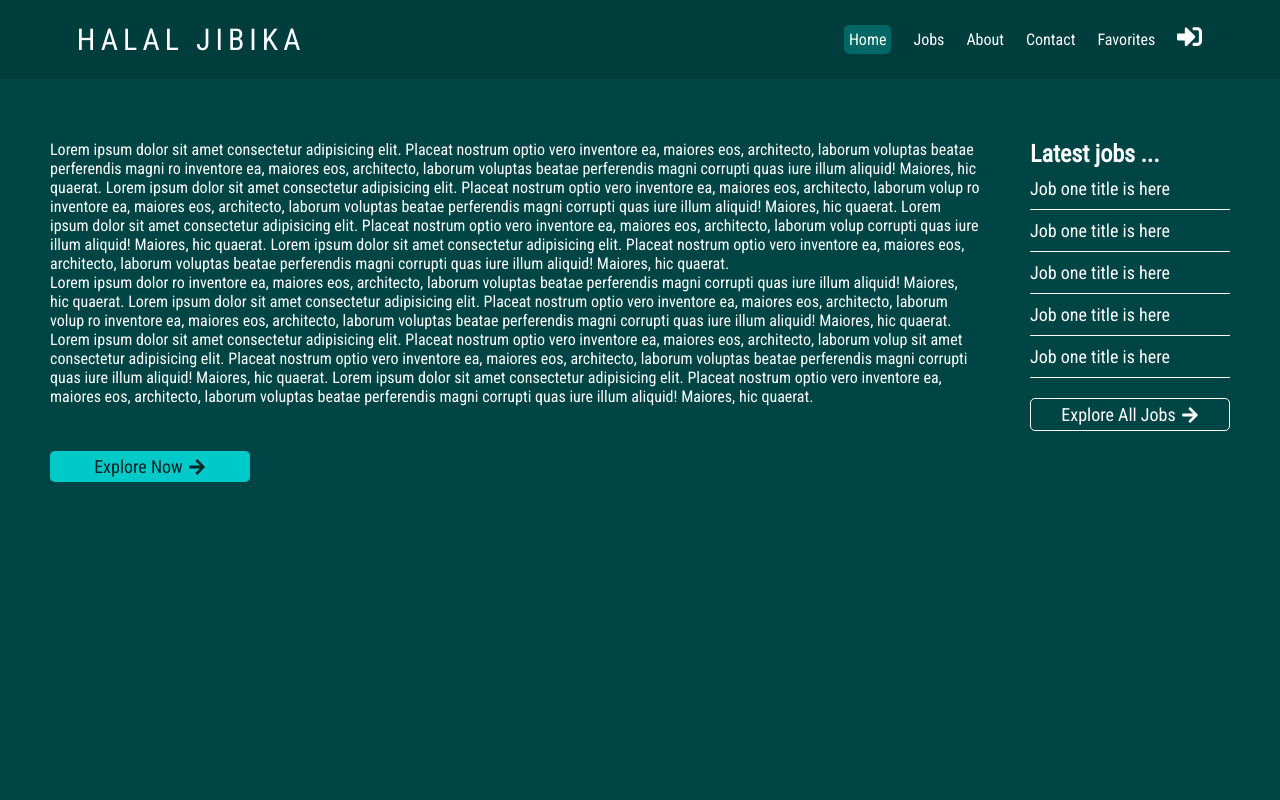
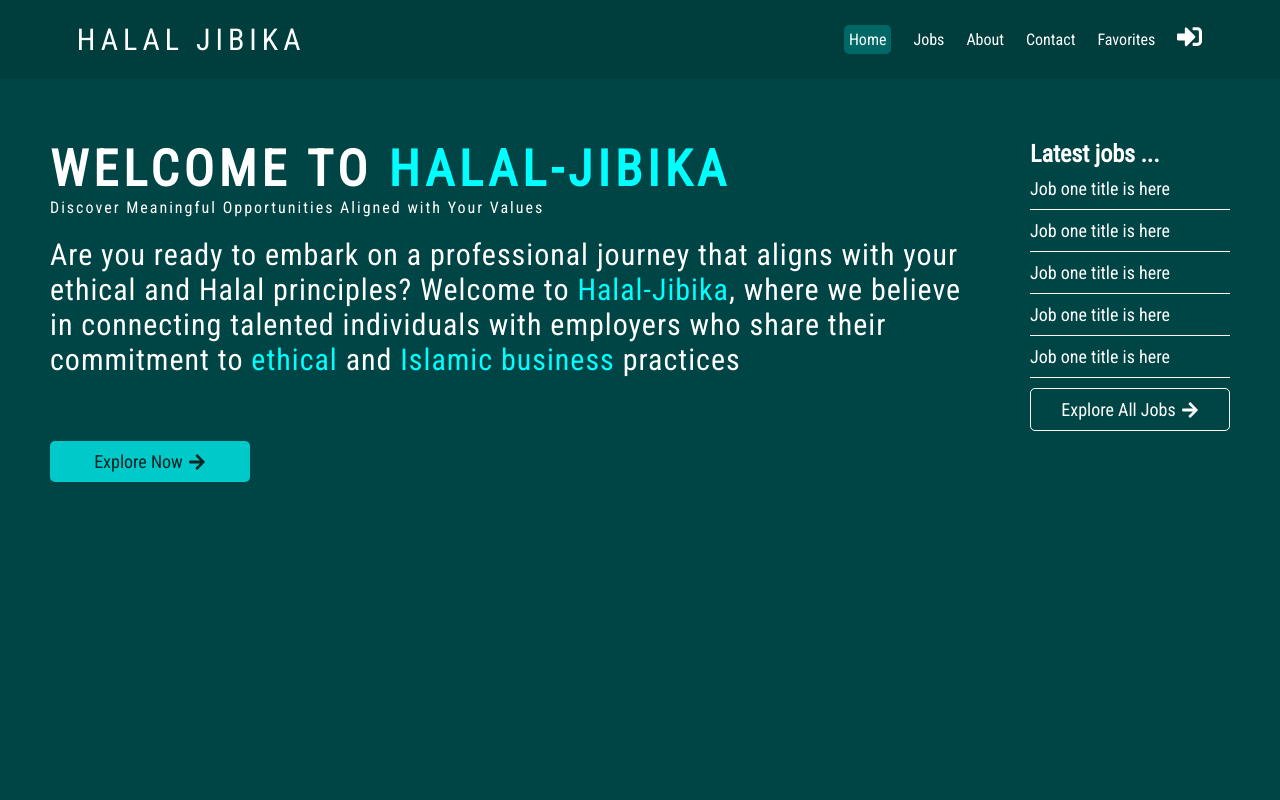
Before and after one commit to RashedAbdullah/Halal-jibika, a React (Vite) app: page / in a window 1280 px wide. Shown: the top 800 px of the page. Built offline with nearby package versions, Linux system fonts and the light colour scheme; no server answers.

Commit message:
home page design completed

```diff
--- a/src/components/pages/Home/HomePage.css
+++ b/src/components/pages/Home/HomePage.css
@@ -8,12 +8,12 @@
 
 .parentExloreBtn button {
     width: 100%;
-    padding: 5px;
+    padding: 10px;
     font-size: 18px;
     border-radius: 5px;
     background-color: rgb(0, 201, 201);
     color: rgb(0, 37, 37);
-    margin-top: 20px;
+    margin-top: 10px;
     transition: 0.4s;
 }
 
@@ -31,6 +31,30 @@ color: black;
     width: 80%;
 }
 
+.demoTexts h2 {
+    font-size: 50px;
+    text-transform: uppercase;
+    letter-spacing: 5px;
+}
+
+.demoTexts h2 > span {
+    color: aqua;
+}
+
+.demoTexts .demoTextDesc {
+    margin-top: 20px;
+    font-size: 30px;
+    letter-spacing: 1px;
+}
+
+.demoTexts .demoTextDesc > span {
+    color: aqua;
+}
+
+.homeUnderHead {
+    letter-spacing: 2px;
+}
+
 .latestJobs p {
     font-size: 18px;
     padding: 10px 0;
--- a/src/components/pages/Home/HomePage.jsx
+++ b/src/components/pages/Home/HomePage.jsx
@@ -24,41 +24,9 @@ const HomePage = () => {
     <div className="homePgaeMainDiv">
       <div className="demotextAndLatestJobs">
         <div className="demoTexts">
-          <p>
-            Lorem ipsum dolor sit amet consectetur adipisicing elit. Placeat
-            nostrum optio vero inventore ea, maiores eos, architecto, laborum
-            voluptas beatae perferendis magni ro inventore ea, maiores eos,
-            architecto, laborum voluptas beatae perferendis magni corrupti quas
-            iure illum aliquid! Maiores, hic quaerat. Lorem ipsum dolor sit amet
-            consectetur adipisicing elit. Placeat nostrum optio vero inventore
-            ea, maiores eos, architecto, laborum volup ro inventore ea, maiores
-            eos, architecto, laborum voluptas beatae perferendis magni corrupti
-            quas iure illum aliquid! Maiores, hic quaerat. Lorem ipsum dolor sit
-            amet consectetur adipisicing elit. Placeat nostrum optio vero
-            inventore ea, maiores eos, architecto, laborum volup corrupti quas
-            iure illum aliquid! Maiores, hic quaerat. Lorem ipsum dolor sit amet
-            consectetur adipisicing elit. Placeat nostrum optio vero inventore
-            ea, maiores eos, architecto, laborum voluptas beatae perferendis
-            magni corrupti quas iure illum aliquid! Maiores, hic quaerat.
-          </p>
-          <p>
-            Lorem ipsum dolor ro inventore ea, maiores eos, architecto, laborum
-            voluptas beatae perferendis magni corrupti quas iure illum aliquid!
-            Maiores, hic quaerat. Lorem ipsum dolor sit amet consectetur
-            adipisicing elit. Placeat nostrum optio vero inventore ea, maiores
-            eos, architecto, laborum volup ro inventore ea, maiores eos,
-            architecto, laborum voluptas beatae perferendis magni corrupti quas
-            iure illum aliquid! Maiores, hic quaerat. Lorem ipsum dolor sit amet
-            consectetur adipisicing elit. Placeat nostrum optio vero inventore
-            ea, maiores eos, architecto, laborum volup sit amet consectetur
-            adipisicing elit. Placeat nostrum optio vero inventore ea, maiores
-            eos, architecto, laborum voluptas beatae perferendis magni corrupti
-            quas iure illum aliquid! Maiores, hic quaerat. Lorem ipsum dolor sit
-            amet consectetur adipisicing elit. Placeat nostrum optio vero
-            inventore ea, maiores eos, architecto, laborum voluptas beatae
-            perferendis magni corrupti quas iure illum aliquid! Maiores, hic
-            quaerat.
-          </p>
+          <h2>Welcome to <span>Halal-Jibika</span> </h2>
+          <p className="homeUnderHead">Discover Meaningful Opportunities Aligned with Your Values</p>
+          <p className="demoTextDesc">Are you ready to embark on a professional journey that aligns with your ethical and Halal principles? Welcome to <span>Halal-Jibika</span>, where we believe in connecting talented individuals with employers who share their commitment to <span>ethical</span> and <span>Islamic business</span> practices</p>
         </div>
         <div className="">
           <div className="latestJobs">
--- a/src/components/pages/Jobs/Jobs.jsx
+++ b/src/components/pages/Jobs/Jobs.jsx
@@ -1,4 +1,4 @@
-import React from "react";
+import React, { useState } from "react";
 import { useLoaderData } from "react-router-dom";
 import SignleJob from "./SignleJob";
 import "./jobs.css";
@@ -6,15 +6,35 @@ import "./jobs.css";
 const Jobs = () => {
   const allJobs = useLoaderData();
 
+  const [updatedJobs, setUpdatedJobs] = useState([]);
+
+  const handleDeleteJob = (id) => {
+    const filteredJobs = allJobs.filter((singleJob) => singleJob.id !== id);
+    setUpdatedJobs(filteredJobs);
+  };
+  console.log(updatedJobs);
+
   return (
     <div>
       <div className="jobTitle">
         <h2>Available Jobs</h2>
       </div>
       <div className="allJobs">
-        {allJobs?.map((singleJob) => (
-          <SignleJob key={singleJob.id} singleJob={singleJob} />
-        ))}
+        {updatedJobs.length > 0
+          ? updatedJobs?.map((singleJob) => (
+              <SignleJob
+                key={singleJob.id}
+                singleJob={singleJob}
+                handleDeleteJob={handleDeleteJob}
+              />
+            ))
+          : allJobs?.map((singleJob) => (
+              <SignleJob
+                key={singleJob.id}
+                singleJob={singleJob}
+                handleDeleteJob={handleDeleteJob}
+              />
+            ))}
       </div>
     </div>
   );
--- a/src/components/pages/Jobs/SignleJob.jsx
+++ b/src/components/pages/Jobs/SignleJob.jsx
@@ -5,7 +5,8 @@ import { VscStarEmpty } from "react-icons/vsc";
 import { MdEditSquare } from "react-icons/md";
 import { NavLink } from "react-router-dom";
 
-const SignleJob = ({ singleJob }) => {
+const SignleJob = ({ singleJob, handleDeleteJob }) => {
+
   return (
     <div className="singleJob">
       <div>
@@ -29,7 +30,7 @@ const SignleJob = ({ singleJob }) => {
 
       <div className="jobBtns">
         <div className="addDeleteEdtiBtn">
-          <button>
+          <button onClick={()=>handleDeleteJob(singleJob.id)}>
             <TiDeleteOutline size={"25px"} />
           </button>
           <button>
--- a/src/routes/Routes.jsx
+++ b/src/routes/Routes.jsx
@@ -27,9 +27,14 @@ export const routes = createBrowserRouter([
         loader: () => fetch("http://localhost:9000/jobs"),
       },
       {
-        element: <ApplyPage />,
+        element: (
+          <PrivateRoute>
+            <ApplyPage />
+          </PrivateRoute>
+        ),
         path: "/jobs/:apply",
-        loader: ({params}) => fetch(`http://localhost:9000/jobs/${params.apply}`),
+        loader: ({ params }) =>
+          fetch(`http://localhost:9000/jobs/${params.apply}`),
       },
       {
         element: <AboutPage />,
```
